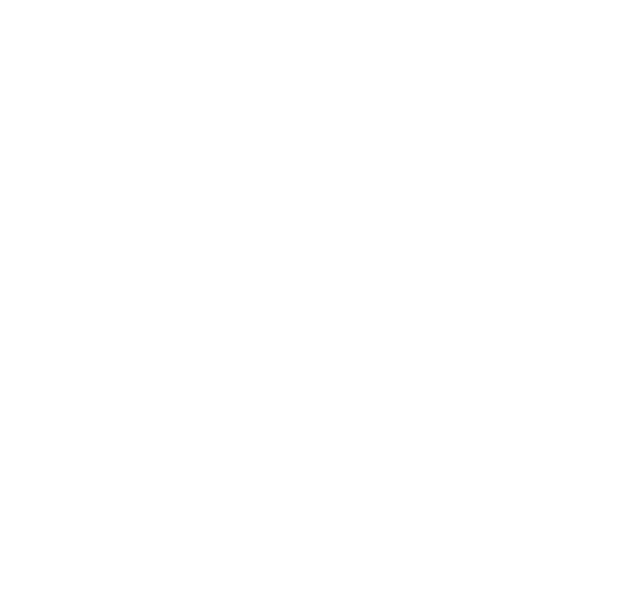
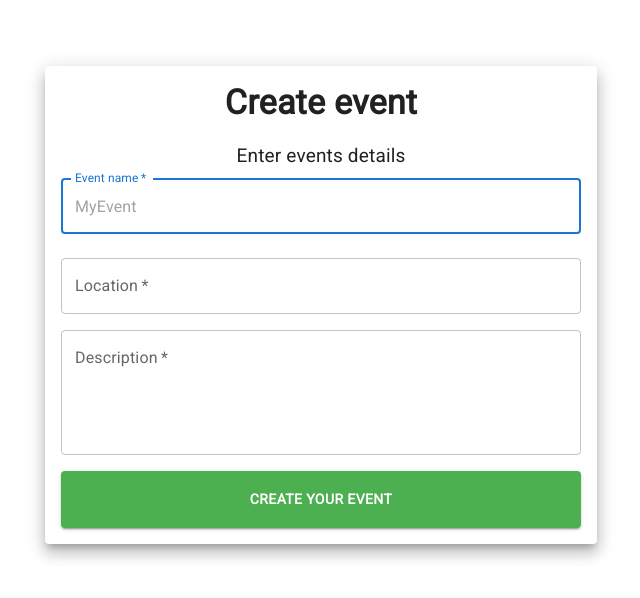
Before and after one commit to ModricFX/Flock, a React (Create React App) app in the folder Web/: page /events/create in a window 1280 px wide. Before the commit this address had no page. Shown: the top 598 px of the page, without its empty margins (319-959 px from the left). Built offline with nearby package versions, Linux system fonts and the light colour scheme.

Commit message:
Create event page dodan, dodan gumb na useer pageu

```diff
--- a/Web/src/App.jsx
+++ b/Web/src/App.jsx
@@ -3,6 +3,7 @@
 import LoginPage from './components/LoginPage'; // Uvoz LoginPage.jsx
 import RegisterPage from './components/RegisterPage'; // Uvoz RegisterPage.jsx
 import HelloUser from './components/HelloUser'; // Uvoz HelloUser.jsx
+import CreateEvent from './components/events/CreateEvent';
 
 const App = () => {
     return (
@@ -15,6 +16,7 @@
                     <Route path="/login" element={<LoginPage />} />
                     <Route path="/register" element={<RegisterPage />} />
                     <Route path="/Hello" element={<HelloUser />} />
+                    <Route path="/events/create" element={<CreateEvent />} />
                 </Routes>
             </div>
         </Router>
--- a/Web/src/components/HelloUser.jsx
+++ b/Web/src/components/HelloUser.jsx
@@ -22,6 +22,14 @@
         <Typography variant="body2" align="center" sx={{ fontSize: 16 }}>
           Welcome to your account.
         </Typography>
+        <Container>
+          <Typography variant="body2" align="center" sx={{ fontSize: 16 }}>
+            Your events:
+          </Typography>
+          <Typography variant="body2" align="center" sx={{ fontSize: 16 }}>
+            <a href="/events/create">Create an event</a>
+          </Typography>
+        </Container>
       </Paper>
     </Container>
   );
--- /dev/null
+++ b/Web/src/components/events/CreateEvent.jsx
@@ -0,0 +1,97 @@
+import React, { useState } from "react";
+import {
+    Box,
+    Container,
+    //FormControlLabel,
+    Paper,
+    TextField,
+    Typography,
+    //Checkbox,
+    Button,
+    //Grid,
+    //Link
+  } from "@mui/material";
+import '@fontsource/roboto';
+import { Link as RouterLink, useNavigate } from "react-router-dom";
+
+const CreateEvent = () => {
+    const navigate = useNavigate();
+
+      const handleSubmit = (e) => {
+      e.preventDefault();
+
+      navigate("/Hello"); // Po uspešnem loginu preusmerimo na /Hello
+    };
+
+    return (
+      <Container maxWidth="sm">
+        <Paper elevation={10} sx={{ marginTop: 5, padding: 2 }}>
+          <Typography component="h1" variant="h4" sx={{textAlign: "center", fontWeight: "bold",}}>
+            Create event
+          </Typography>
+            <br />
+          <Typography component="div" sx={{textAlign: "center",fontSize: '19px' }}>
+            Enter events details
+          </Typography>
+
+          <Box
+            component="form"
+            onSubmit={handleSubmit}
+            noValidate
+            sx={{ mt: 1 }}
+          >
+            <TextField
+              placeholder="MyEvent"
+              label="Event name"
+              variant="outlined"
+              fullWidth
+              required
+              autoFocus
+              sx={{ mb: 3 }}
+              id="event-name"
+              name="event-name"
+            />
+            <TextField
+              placeholder="Enter address (address 5, city, country)"
+              label="Location"
+              variant="outlined"
+              fullWidth
+              required
+              sx={{ mb: 2 }}
+              id="event-location"
+              name="event-location"
+            />
+            <TextField
+              placeholder="Event description"
+              label="Description"
+              variant="outlined"
+              fullWidth
+              required
+              sx={{ mb: 2 }}
+              multiline
+              rows={4}
+              maxRows={10}
+              id="event-description"
+              name="event-description"
+            />
+            <Button
+            type="submit"
+            variant="contained"
+            fullWidth
+            sx={{
+              bgcolor: "#4CAF50",
+              padding: 2,
+              display: "flex",
+              gap: 1,
+              fontWeight: 'bold',
+            }}
+          >
+            Create your event
+          </Button>
+          </Box>
+        </Paper>
+      </Container>
+    );
+  };
+
+export default CreateEvent;
```
Also changed, not shown: 1 other file (tests, documents, lock files or other folders).
